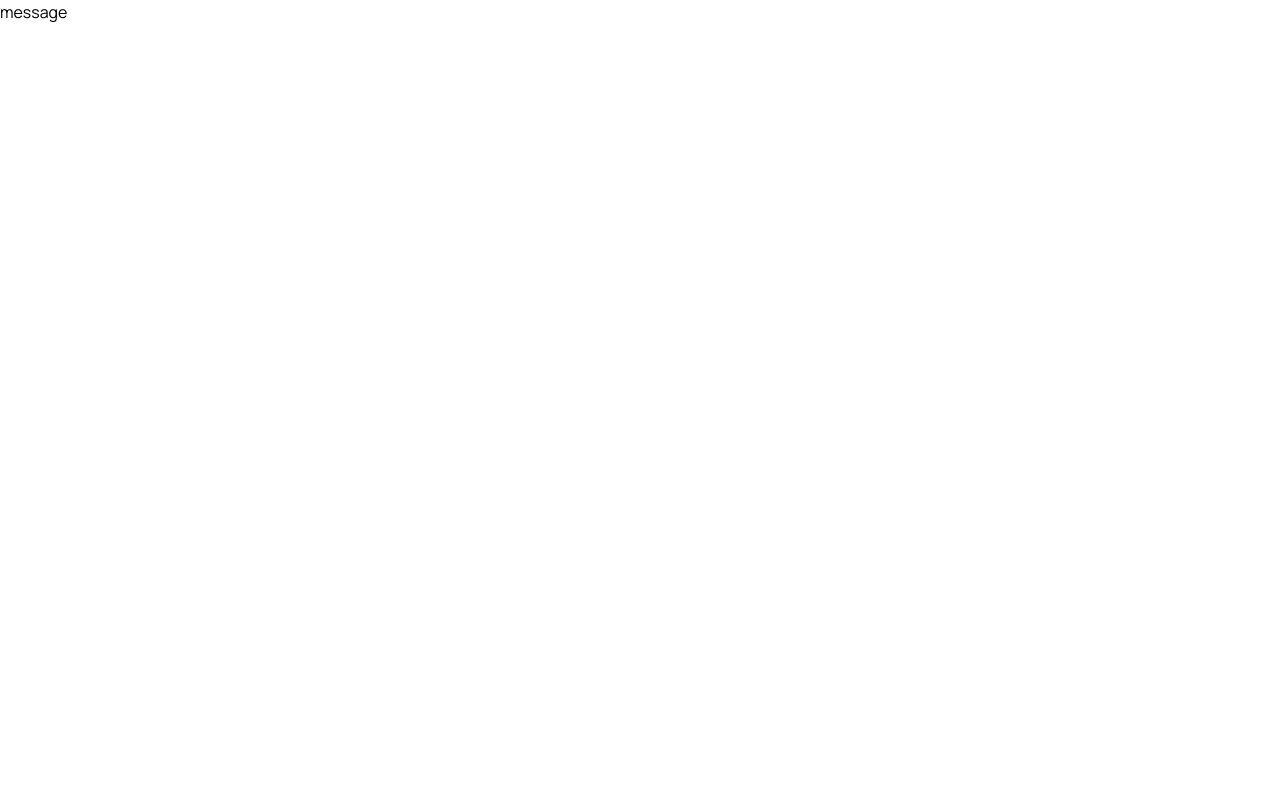
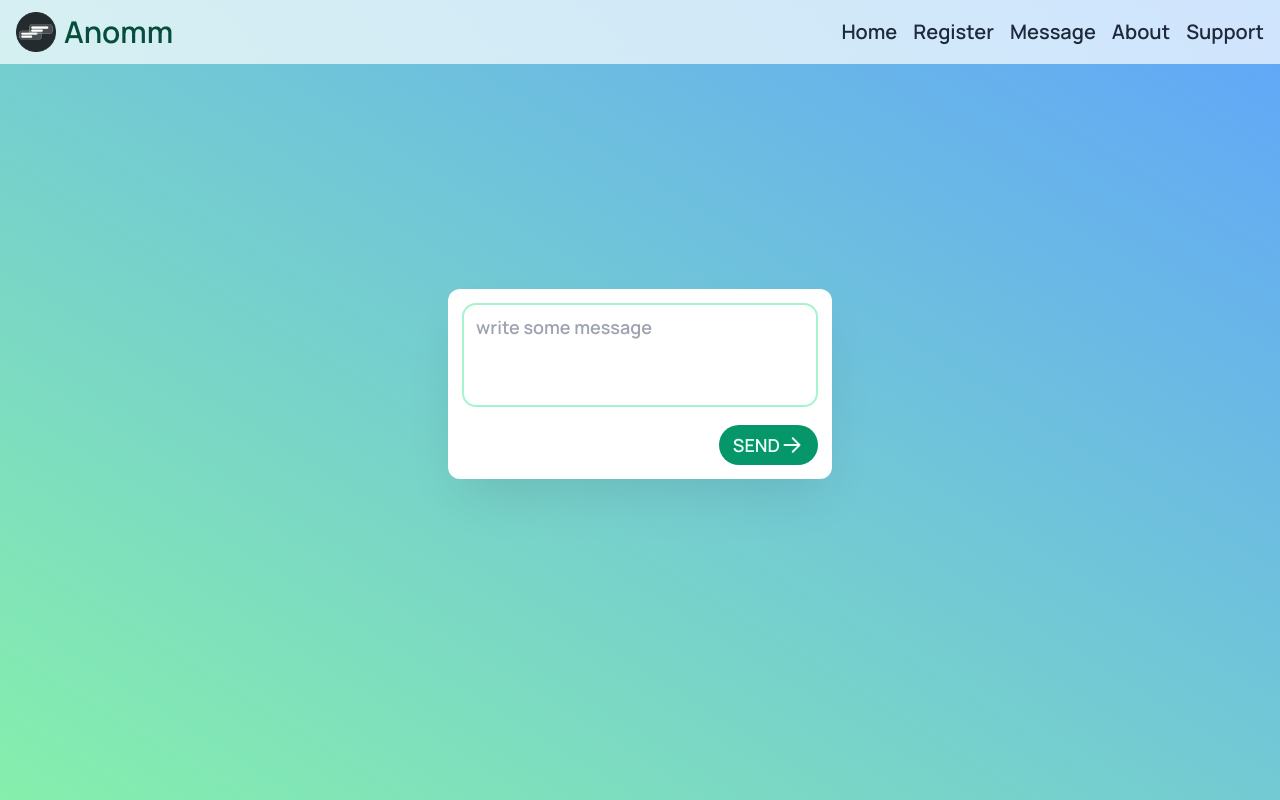
Before and after one commit to pushkarydv/anomm, a Next.js app: page /message in a window 1280 px wide. Built offline with nearby package versions, Linux system fonts and the light colour scheme.

Commit message:
message component

```diff
--- a/app/message/page.js
+++ b/app/message/page.js
@@ -1,5 +1,102 @@
-import React from "react";
+"use client";
+import React, { useRef, useState } from "react";
+import NavBar from "../../components/globals/NavBar";
+import { ARROW_LEFT } from "../../components/svgs";
 
 export default function Page() {
-  return <div>message</div>;
+  const messageText = useRef();
+  const [processing, setProcessing] = useState(false);
+  const [serverResponse, setServerResponse] = useState(null);
+  function sendMessage(e) {
+    e.preventDefault();
+
+    if (
+      messageText.current.value != "" &&
+      messageText.current.value != undefined
+    ) {
+      setProcessing(true);
+      console.log(messageText.current.value);
+      // axios
+      //   .post("/api/message", {
+      //     id: user_id,
+      //     message: messageText.current.value,
+      //   })
+      //   .then((res) => {
+      //     console.log(res.data);
+      //   })
+      //   .catch((err) => {
+      //     alert(err.response.data.error);
+      //   })
+      //   .finally(() => {
+      //     setProcessing(false);
+      //   });
+      setTimeout(() => {
+        setProcessing(false);
+        setServerResponse(true);
+      }, 3000);
+    }
+  }
+  return (
+    <main className="bg-gradient-to-tr from-green-300 to-blue-400 min-h-screen">
+      <NavBar />
+      <div className="min-h-[80vh] rounded-2xl flex justify-center items-center">
+        <div className="w-[75%] sm:w-[55%] md:w-[45%] lg:w-[35%] xl:w-[30%] 2xl:w-96 p-4 bg-white  rounded-xl shadow-2xl shadow-black/10">
+          {!processing && serverResponse == null && (
+            <form
+              className="w-full transition-all"
+              onSubmit={(e) => sendMessage(e)}
+            >
+              <textarea
+                type="text"
+                name="messageText"
+                id="messageText"
+                placeholder="write some message"
+                min={1}
+                max={200}
+                required={true}
+                ref={messageText}
+                rows={3}
+                autoCapitalize="off"
+                className="transition-all font-semibold text-lg w-full py-2 px-3 mb-4 rounded-xl text-emerald-700 outline-none ring-2 ring-emerald-200 focus:ring-emerald-400 resize-none"
+                autoComplete="off"
+              />
+              <button
+                type="submit"
+                className="transition-all font-semibold text-lg w-fit py-1 px-3 rounded-full text-emerald-50 ring-2 ring-emerald-600 bg-emerald-600 active:scale-90 float-right flex flex-row items-center"
+              >
+                SEND <ARROW_LEFT className="w-6 stroke-[2] rotate-180" />
+              </button>
+            </form>
+          )}
+          {/* In case of processing show loader */}
+          {processing && (
+            <div className="my-6">
+              <div className="loader w-32 mx-auto bg-emerald-200 rounded-full relative h-2 overflow-hidden">
+                <div className="loader-inner absolute h-2 bg-emerald-500 rounded-full"></div>
+              </div>
+              <div className="font-semibold text-slate-600 pt-4 text-center">
+                Encrypting and sending
+              </div>
+            </div>
+          )}
+          {/* In case of processing show loader */}
+          {serverResponse && (
+            <div className="my-6 font-semibold text-slate-800 text-center">
+              Successfully sent! 🎉 <br /> Help us grow by sharing <br />{" "}
+              <a
+                className="transition-all font-semibold text-base w-fit py-1 rounded-full text-emerald-50 ring-2 ring-sky-600 bg-sky-600 active:scale-90 flex flex-row items-center mx-auto mt-4 px-4"
+                target="_blank"
+                rel="noopener noreferrer"
+                href={`http://twitter.com/share?text=${encodeURIComponent(
+                  "Anomm is a free service to deliver anonymous messages directly to your telegram. \nhttps://anomm.pushkaryadav.in"
+                )}`}
+              >
+                Tweet
+              </a>
+            </div>
+          )}
+        </div>
+      </div>
+    </main>
+  );
 }
```
